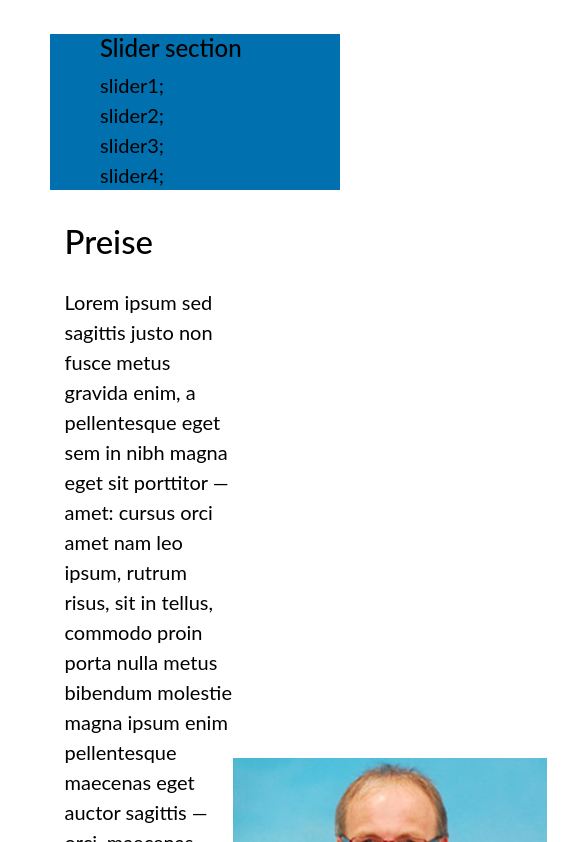
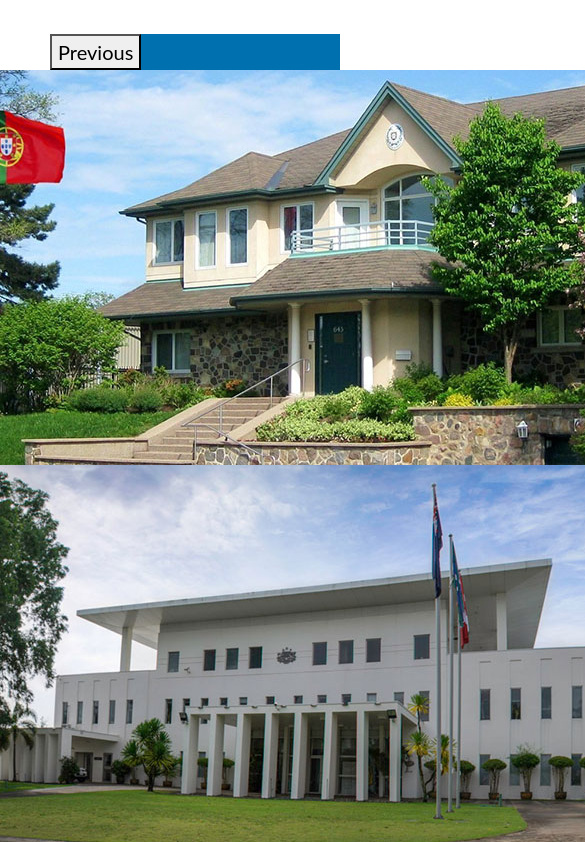
Before and after one commit to WebNadin/business-card-template-react-route-slider, a React (Create React App) app: page /aktuelles in a window 390 px wide. Shown: the part 1662-2504 px from the top of the page, 585 px wide, since content can reach past the window. Built offline with nearby package versions, Linux system fonts and the light colour scheme.

Commit message:
slide work with arrow out of img. want to try responsive

```diff
--- a/package.json
+++ b/package.json
@@ -6,10 +6,14 @@
     "@babel/polyfill": "^7.2.5",
     "bootstrap": "^4.3.1",
     "jQuery": "^1.7.4",
+    "jquery": "^3.4.0",
+    "popper.js": "^1.15.0",
     "react": "^16.8.4",
     "react-dom": "^16.8.4",
     "react-router-dom": "^4.3.1",
-    "react-scripts": "2.1.8"
+    "react-scripts": "2.1.8",
+    "react-slick": "^0.24.0",
+    "slick-carousel": "^1.8.1"
   },
   "scripts": {
     "start": "react-scripts start",
--- a/src/constant/CardAwards.js
+++ b/src/constant/CardAwards.js
@@ -7,7 +7,7 @@ const CardAwards = () => (
 
         <div className="nn-card">
             <div className="nn-card__img nn-card__img_right">
-                <img className='' src={muller2} alt=""/>
+                <img className='' src={muller2} alt="Prof.Muller with award"/>
             </div>
             <div className="nn-card__content">
                 <h2 className="title title_card">
--- a/src/constant/CardBiography.js
+++ b/src/constant/CardBiography.js
@@ -8,7 +8,7 @@ const CardBiography = () => (
 
         <div className="nn-card">
             <div className="nn-card__img">
-                <img className='' src={muller1} alt=""/>
+                <img className='' src={muller1} alt="Prof.Muller"/>
             </div>
             <div className="nn-card__content">
                 <h2 className="title title_card">
--- a/src/constant/Home.js
+++ b/src/constant/Home.js
@@ -1,14 +1,14 @@
 import React from 'react';
 import CardBiography from './CardBiography';
 import CardAwards from './CardAwards';
-import Slider from './Slider';
+import SimpleSlider from './SimpleSlider';
 
 
 const Home = () => (
     <div className="nn-container">
         <div className="home">
             <CardBiography/>
-            <Slider/>
+            <SimpleSlider/>
             <CardAwards/>
         </div>
     </div>
--- /dev/null
+++ b/src/constant/SimpleSlider.js
@@ -0,0 +1,33 @@
+import React, {Component} from 'react';
+import PageDate from './PageDate';
+import Slider from "react-slick";
+import slide1 from '../img/slide1.jpg';
+import slide2 from '../img/slide2.jpg';
+
+class SimpleSlider extends Component {
+    render() {
+        var settings = {
+            //autoplay: true,
+            dots: true,
+            infinite: true,
+            //speed: 10000,
+            slidesToShow: 1,
+            slidesToScroll: 1
+        };
+        return (
+            <article className="nn-slider">
+                <Slider {...settings}>
+                    <div>
+                        <img className='' src={slide1} alt="Italian embassy"/>
+                    </div>
+                    <div>
+                        <img className='' src={slide2} alt="China embassy"/>
+                    </div>
+                </Slider>
+            </article>
+        );
+    }
+}
+;
+
+export default SimpleSlider;
--- a/src/constant/Slider.js
+++ /dev/null
@@ -1,23 +0,0 @@
-import React from 'react';
-import PageDate from './PageDate';
-
-const Slider = () => {
-
-    return (
-        <section className="nn-slider">
-            <div className="nn-container">
-                <h4>Slider section</h4>
-                {
-                    PageDate.slider.map(i => (
-                            <div key={i} className={i}>
-                                {i};
-                            </div>
-                        )
-                    )
-                }
-            </div>
-        </section>
-    )
-};
-
-export default Slider;
--- a/src/scss/parts/_nn-templates.scss
+++ b/src/scss/parts/_nn-templates.scss
@@ -1,44 +1,3 @@
-/*.nn-b_cards{
-  display:flex;
-  flex-flow:row wrap;
-  justify-content:center;
-  margin-bottom:55px;
-  margin-top:65px;
-  width:100%;
-  &__item{
-    box-sizing:border-box;
-    padding-bottom:35px;
-    padding-top:35px;
-    width:50%;
-    &_services{
-      &:nth-child(2n){
-        padding-left:45px;
-      }
-    }
-    &_team{
-      margin-right:35px;
-      width:30%;
-      &:nth-child(3n){
-        margin-right:0;
-      }
-    }
-  }
-}*/
-
-/*.nn-button{
-  background-color:$bg-second;
-  box-shadow:0 4px 4px rgba(0, 0, 0, 0.25), 0 4px 4px rgba(0, 0, 0, 0.25);
-  border:none;
-  border-radius:10px;
-  color:$text-color-btn-first;
-  cursor:pointer;
-  font-size:$font-size-large;
-  margin-top:100px;
-  outline:none;
-  padding:0 50px;
-  text-shadow:0 4px 4px rgba(0, 0, 0, 0.25), 0 4px 4px rgba(0, 0, 0, 0.25), 0 4px 4px rgba(0, 0, 0, 0.25), 0 4px 4px rgba(0, 0, 0, 0.25);
-  transition:all .5s ease;
-}*/
 .nn-card{
   align-items:center;
   display:flex;
@@ -182,25 +141,6 @@
     }
   }
 }
-/*.nn-contacts{
-  font-size:$font-size-largest;
-  line-height:57px;
-  margin:0 auto 100px;
-  padding-left:10px;
-  padding-right:10px;
-  &__title{
-    margin-bottom:35px;
-    text-align:center;
-  }
-}*/
-/*.nn-title{
-  &_line{
-    background-color:$bg-first;
-    left:-16px;
-    overflow:hidden;
-    padding-left:16px;
-    padding-right:16px;
-    position:absolute;
-    top:0;
-  }
-}*/
+.nn-contacts{
+  line-height: normal;
+}
```
Also changed, not shown: src/img/slide1.jpg (added), src/img/slide2.jpg (added).
